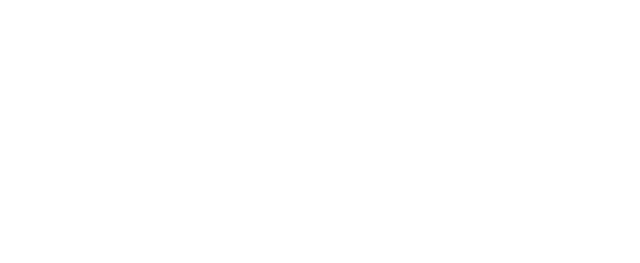
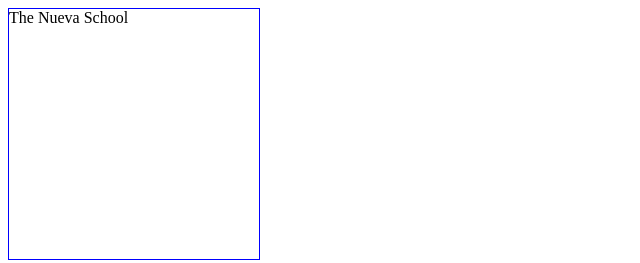
Before and after one commit to JackBrasesco/fishing, a plain HTML site: page index.html in a window 1280 px wide. Shown: the whole page, without its empty margins (0-640 px from the left). Drawn offline with nearby package versions, Linux system fonts and the light colour scheme.

Commit message:
Classadoo autocommit

```diff
--- a/index.html
+++ b/index.html
@@ -5,7 +5,7 @@
     <link rel="stylesheet" href="phish.css"/>
   </head>
   <body>
-    <div id = "border"> </div>
+    <div id = "border"> The Nueva School</div>
     <script src = "phish.js"></script>
   </body>
 </html>
--- a/phish.css
+++ b/phish.css
@@ -2,8 +2,9 @@ body {
   background-color: white;
 }
 
-#boder {
-  border: blue;
+#border {
+  border: 1px solid lightblue;
+  border-color: blue;
   height: 250px;
   width: 250px;
 }
```
